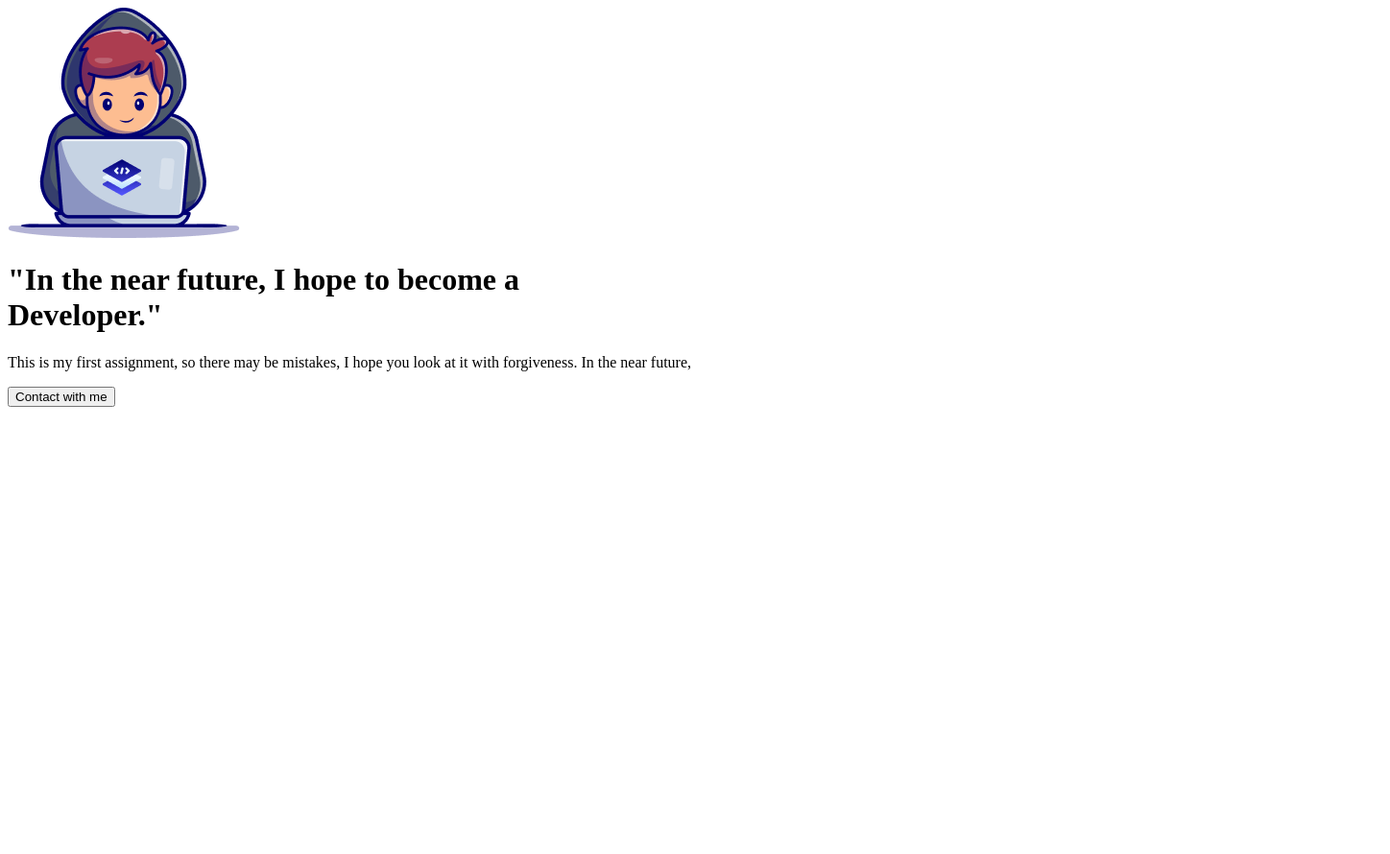
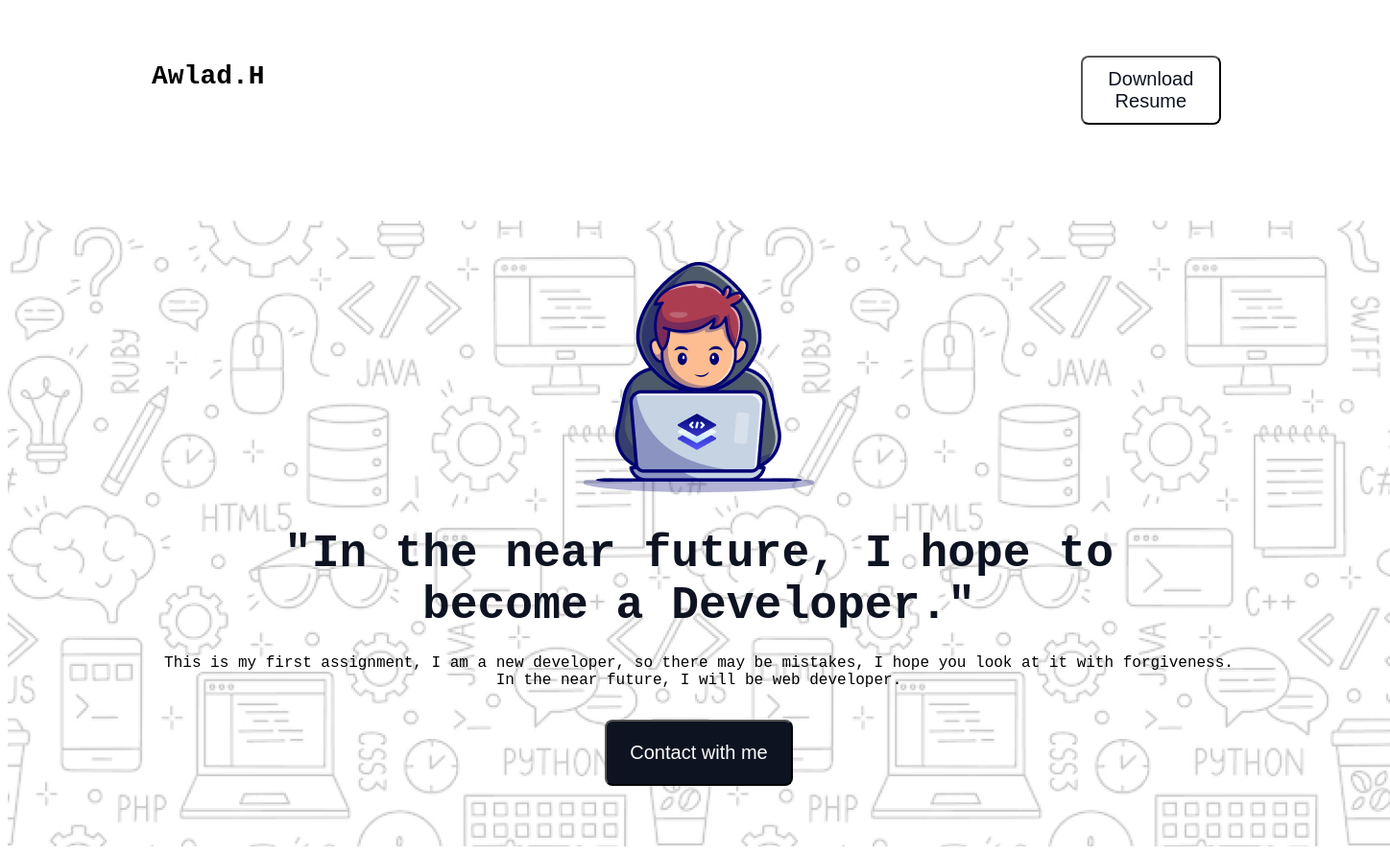
Before and after one commit to KhukonMia97/Assignment-01, a plain HTML site: page index.html in a window 1280 px wide. Shown: the whole page at 96% size, 1448 px wide, since content can reach past the window. Before the commit the page ends 800 px from the top, so only its background shows below. Drawn offline with Linux system fonts and the light colour scheme; a web font is replaced by a local one.

Commit message:
add a first assignment

```diff
--- a/index.html
+++ b/index.html
@@ -5,30 +5,40 @@
   <meta charset="UTF-8">
   <meta name="viewport" content="width=device-width, initial-scale=1.0">
   <title>Assignment 01</title>
+  <link rel="preconnect" href="https://fonts.googleapis.com">
+  <link rel="preconnect" href="https://fonts.gstatic.com" crossorigin>
+  <link href="https://fonts.googleapis.com/css2?family=Azeret+Mono:ital,wght@0,100..900;1,100..900&display=swap"
+    rel="stylesheet">
   <link rel="stylesheet" href="style/style.css">
 </head>
 
-<body>
+<body class="azeret-mono-normal">
   <header>
     <nav>
+      <h3 class="nav-title">Awlad.H</h3>
+      <button>Download Resume</button>
 
     </nav>
     <div class="banner">
-      <img src="assets/Group.png" alt="">
+      <img class="banner-profile-pic" src="assets/Group.png" alt="">
       <div class="banner-content">
-        <h1>"In the near future, I hope to become a <br> Developer."</h1>
+        <h1 class="banner-title">"In the near future, I hope to<br> become a Developer."</h1>
         <p class="banner-description">
-          This is my first assignment, so there may be mistakes, I hope you look at it with forgiveness. In the near
-          future,
+          This is my first assignment, I am a new developer, so there may be mistakes, I hope you look at it with
+          forgiveness. <br> In the near
+          future, I will be web developer.
         </p>
-        <button class="btn-primary">Contact with me</button>
+        <button class="btn-primary"><a href="+8801742697897">Contact with me</a></button>
+
 
       </div>
 
 
     </div>
   </header>
-  <main></main>
+  <main>
+
+  </main>
   <footer></footer>
 </body>
 
--- a/style/style.css
+++ b/style/style.css
@@ -1,7 +1,88 @@
+
+
+.azeret-mono-normal {
+  font-family: "Azeret Mono", monospace;
+  font-optical-sizing: auto;
+  font-style: normal;
+}
+
+/* nav style */
+nav{
+ display: flex;
+ align-items: center;
+
+}
+.nav-title{
+  font-weight: 800px;
+  font-size: 28px;
+  width: 128px;
+  height: 33px;
+  margin-left: 150px;
+  margin-top: 50px;
+}
+nav button{
+  background-color: #FFFFFF;
+  padding: 11px 18px;
+  border-radius: 8px;
+ color: #0D1321;
+  width: 400px;
+  font-size: 20px;
+  margin-left: 850px;
+  margin-top: 50px;
+}
+
+
 .banner{
 
+  background-image: url(../assets/Hero-bg.png);
+  width: 1440px;
+  height: 652px;
+  margin-top: 100px;
+  text-align: center;
+
+}
+.banner-profile-pic{
+  /* width: 173px; */
+  /* height: 107px; */
+  margin-top: 43px;
+  /* margin-left: 584px; */
+}
+.banner-title{
+  font-size: 48px;
+  font-weight: 800;
+  color: #0D1321;
+  margin-top: 32px;
+  margin-bottom: 24px;
+
+}
+.banner-description{
+  font-size: 16px;
+  margin-top: 24px;
+  margin-bottom: 32px;
 }
 .btn-primary{
-  text-decoration-color: FFFFFF;
-  /* background-color: black; */
+  background-color: #0D1321;
+  border-radius: 8px;
+  padding: 21px 24px;
+  font-weight: 700px;
+  font-size: 20px;
+  color: #FFFFFF;
+  margin-bottom: 45px;
+
 }
+button a{
+text-decoration: none;
+color: #FFFFFF;
+}
+.Develoment{
+  height: 1300px;
+  margin: 74px 152px;
+  border: 2px solid #070159;
+  padding: 80px 97px;
+  color: #0D1321;
+}
+.web{
+  text-align: center;
+  font-weight: 800px;
+  font-size: 32px;
+}
```
